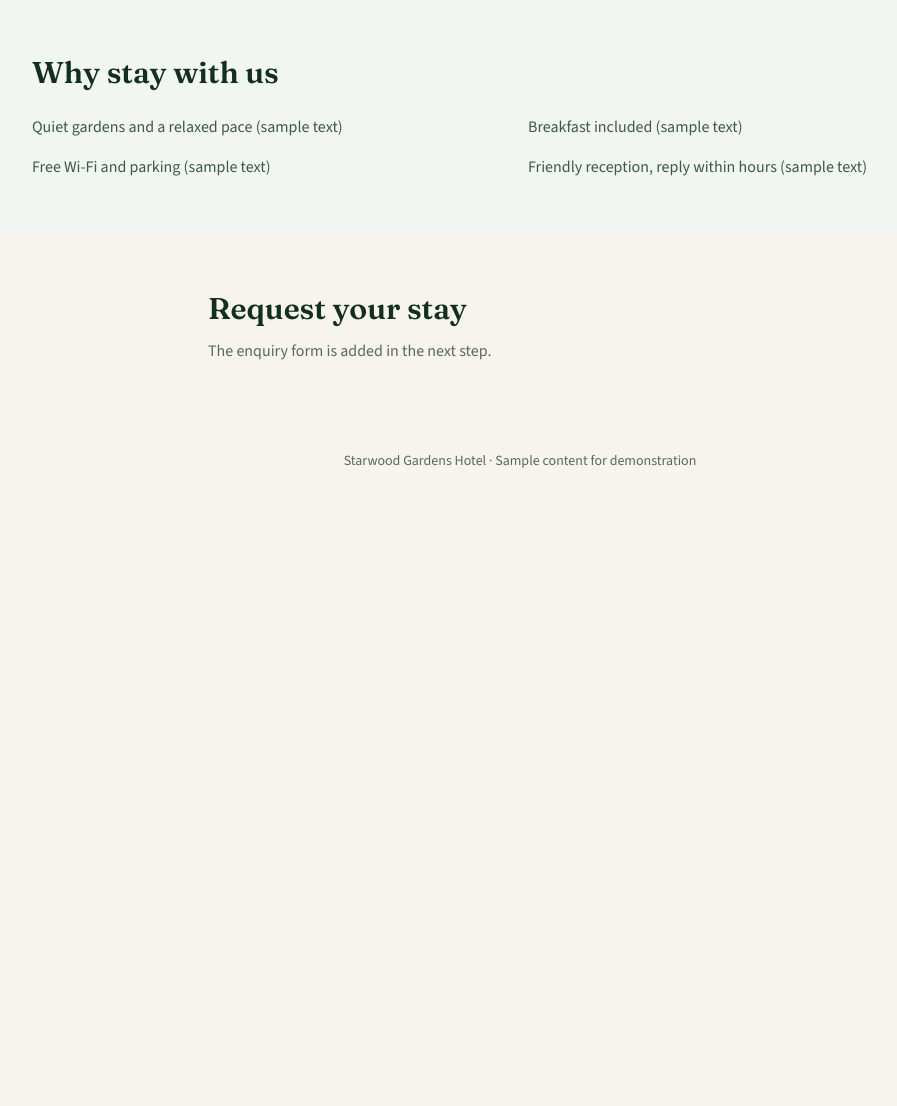
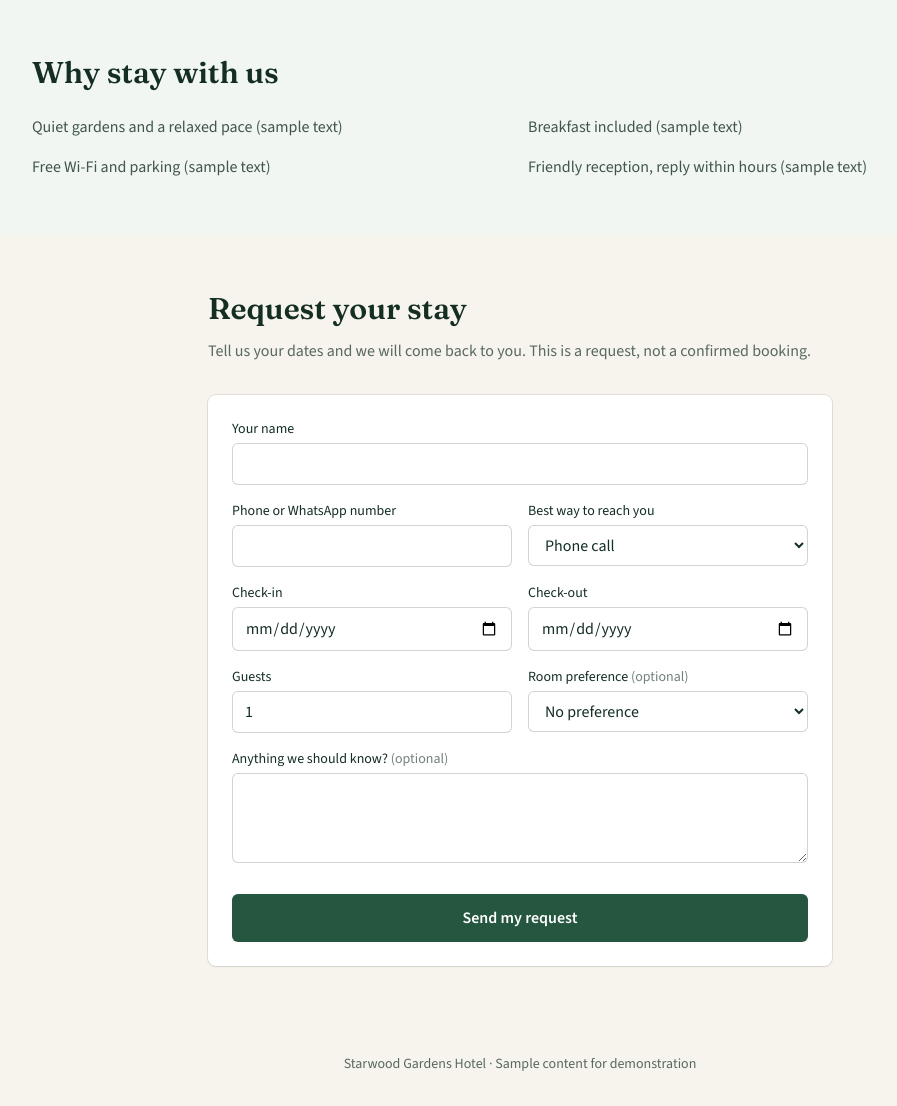
Before and after one commit to florante-cdo/smartstay, a Django app: page / in a window 1280 px wide. Shown: the part 725-1831 px from the top of the page, without its empty margins (120-1017 px from the left). Before the commit the page ends 1193 px from the top, so only its background shows below. Run offline with Django 5.2, Linux system fonts and the light colour scheme; data that the repository does not hold is empty; some libraries are stand-ins or nearby versions.

Commit message:
Add enquiry form with attribution, validation and rate limit

```diff
--- a/config/urls.py
+++ b/config/urls.py
@@ -3,12 +3,13 @@ from django.contrib.auth.views import LoginView, LogoutView
 from django.urls import path
 
 from core import staff_views
-from core.views import landing
+from core.views import enquiry_thanks, landing
 
 urlpatterns = [
     path("admin/", admin.site.urls),
     path("", landing, name="home"),
     path("promo/", landing, name="promo"),
+    path("thanks/", enquiry_thanks, name="enquiry_thanks"),
     path(
         "staff/login/",
         LoginView.as_view(template_name="staff/login.html", redirect_authenticated_user=True),
--- a/core/views.py
+++ b/core/views.py
@@ -1,12 +1,54 @@
-from django.shortcuts import render
+from django.conf import settings
+from django.core.cache import cache
+from django.shortcuts import redirect, render
+from django.views.decorators.cache import never_cache
 
 from campaigns.models import Campaign
+from enquiries.forms import EnquiryForm
+from enquiries.services import create_web_enquiry
 
 from .models import RoomType
 
+TRACKING_KEYS = ("utm_source", "utm_medium", "utm_campaign")
+RATE_WINDOW_SECONDS = 60 * 60
 
+
+def _rate_key(request):
+    return f"enquiry-rate:{request.META.get('REMOTE_ADDR', 'unknown')}"
+
+
+@never_cache
 def landing(request):
-    code = request.GET.get("utm_campaign", "")
+    code = request.GET.get("utm_campaign", "").strip().lower()
     campaign = Campaign.objects.filter(code=code, is_active=True).first() if code else None
+
+    if request.method == "POST":
+        form = EnquiryForm(request.POST)
+        if form.is_valid():
+            key = _rate_key(request)
+            limit = 50 if settings.DEMO_MODE else 5
+            sent = cache.get(key, 0)
+            if sent >= limit:
+                form.add_error(None, "Too many enquiries from this connection. Please try again later.")
+            else:
+                tracking = {
+                    k: form.cleaned_data.get(k) or request.GET.get(k, "")
+                    for k in TRACKING_KEYS
+                }
+                enquiry = create_web_enquiry(form, tracking, landing_page=request.path)
+                cache.set(key, sent + 1, RATE_WINDOW_SECONDS)
+                request.session["last_enquiry_reference"] = enquiry.reference
+                return redirect("enquiry_thanks")
+    else:
+        form = EnquiryForm()
+
     rooms = RoomType.objects.filter(is_active=True)
-    return render(request, "core/landing.html", {"campaign": campaign, "rooms": rooms})
+    return render(request, "core/landing.html", {"campaign": campaign, "rooms": rooms, "form": form})
+
+
+@never_cache
+def enquiry_thanks(request):
+    reference = request.session.get("last_enquiry_reference")
+    if not reference:
+        return redirect("home")
+    return render(request, "core/thanks.html", {"reference": reference})
--- /dev/null
+++ b/enquiries/forms.py
@@ -0,0 +1,86 @@
+import re
+
+from django import forms
+from django.utils import timezone
+
+from core.models import RoomType
+
+from .models import Enquiry
+
+INPUT_CLASS = (
+    "mt-1 w-full rounded-md border border-garden-900/20 bg-white px-3 py-2 "
+    "focus:border-garden-600 focus:outline-none focus:ring-2 focus:ring-garden-600/30"
+)
+
+
+class EnquiryForm(forms.ModelForm):
+    # Filled in by the browser from the campaign link. Never trusted for source or medium.
+    utm_source = forms.CharField(required=False, max_length=120, widget=forms.HiddenInput)
+    utm_medium = forms.CharField(required=False, max_length=120, widget=forms.HiddenInput)
+    utm_campaign = forms.CharField(required=False, max_length=120, widget=forms.HiddenInput)
+    # Spam trap: hidden from people, so only bots fill it in.
+    website = forms.CharField(
+        required=False,
+        widget=forms.TextInput(attrs={"tabindex": "-1", "autocomplete": "off"}),
+    )
+
+    class Meta:
+        model = Enquiry
+        fields = [
+            "guest_name",
+            "phone",
+            "preferred_contact",
+            "requested_check_in",
+            "requested_check_out",
+            "guest_count",
+            "room_type",
+            "message",
+        ]
+        labels = {
+            "guest_name": "Your name",
+            "phone": "Phone or WhatsApp number",
+            "preferred_contact": "Best way to reach you",
+            "requested_check_in": "Check-in",
+            "requested_check_out": "Check-out",
+            "guest_count": "Guests",
+            "room_type": "Room preference",
+            "message": "Anything we should know?",
+        }
+        widgets = {
+            "requested_check_in": forms.DateInput(attrs={"type": "date"}, format="%Y-%m-%d"),
+            "requested_check_out": forms.DateInput(attrs={"type": "date"}, format="%Y-%m-%d"),
+            "message": forms.Textarea(attrs={"rows": 3}),
+        }
+
+    def __init__(self, *args, **kwargs):
+        super().__init__(*args, **kwargs)
+        self.fields["room_type"].queryset = RoomType.objects.filter(is_active=True)
+        self.fields["room_type"].empty_label = "No preference"
+        self.fields["guest_count"].min_value = 1
+        for field in self.visible_fields():
+            field.field.widget.attrs["class"] = INPUT_CLASS
+
+    def clean_phone(self):
+        phone = self.cleaned_data["phone"].strip()
+        digits = re.sub(r"\D", "", phone)
+        if not re.fullmatch(r"\+?[0-9 ()-]+", phone) or not 9 <= len(digits) <= 15:
+            raise forms.ValidationError("Enter a valid phone number, for example 0712 345 678.")
+        return phone
+
+    def clean_website(self):
+        if self.cleaned_data.get("website"):
+            raise forms.ValidationError("Could not send this enquiry.")
+        return ""
+
+    def clean(self):
+        data = super().clean()
+        check_in = data.get("requested_check_in")
+        check_out = data.get("requested_check_out")
+        if check_in and check_in < timezone.localdate():
+            self.add_error("requested_check_in", "Check-in cannot be in the past.")
+        if check_in and check_out and check_out <= check_in:
+            self.add_error("requested_check_out", "Check-out must be after check-in.")
+        room, count = data.get("room_type"), data.get("guest_count")
+        if room and count and count > room.capacity:
+            self.add_error("guest_count", f"The {room.name} sleeps up to {room.capacity} guests.")
+        return data
--- /dev/null
+++ b/templates/core/_enquiry_form.html
@@ -0,0 +1,59 @@
+<section id="enquire" class="mx-auto max-w-2xl px-6 py-14">
+  <h2 class="font-display text-3xl font-semibold">Request your stay</h2>
+  <p class="mt-3 text-garden-900/70">Tell us your dates and we will come back to you. This is a request, not a confirmed booking.</p>
+
+  <form method="post" action="#enquire" class="mt-8 rounded-lg bg-white p-6 shadow-sm ring-1 ring-garden-900/10">
+    {% csrf_token %}
+    {% for hidden in form.hidden_fields %}{{ hidden }}{% endfor %}
+
+    {% if form.non_field_errors %}
+    <div class="mb-4 rounded-md bg-red-50 px-3 py-2 text-sm text-red-800">
+      {% for error in form.non_field_errors %}<p>{{ error }}</p>{% endfor %}
+    </div>
+    {% endif %}
+
+    <div class="grid gap-4 sm:grid-cols-2">
+      {% for field in form.visible_fields %}
+        {% if field.name == "website" %}
+        <div class="hidden" aria-hidden="true">{{ field.label_tag }} {{ field }}</div>
+        {% else %}
+        <div class="{% if field.name == 'guest_name' or field.name == 'message' %}sm:col-span-2{% endif %}">
+          <label for="{{ field.id_for_label }}" class="block text-sm font-medium">
+            {{ field.label }}{% if not field.field.required %} <span class="font-normal text-garden-900/60">(optional)</span>{% endif %}
+          </label>
+          {{ field }}
+          {% for error in field.errors %}<p class="mt-1 text-sm text-red-700">{{ error }}</p>{% endfor %}
+        </div>
+        {% endif %}
+      {% endfor %}
+    </div>
+
+    <button type="submit" class="mt-6 w-full rounded-md bg-garden-700 py-3 font-semibold text-white hover:bg-garden-900">
+      Send my request
+    </button>
+  </form>
+</section>
+
+<script>
+(function () {
+  var keys = ["utm_source", "utm_medium", "utm_campaign"];
+  var store = null;
+  try { store = window.sessionStorage; } catch (e) {}
+  var params = new URLSearchParams(window.location.search);
+  var tagged = {};
+  keys.forEach(function (k) {
+    if (params.get(k)) { tagged[k] = params.get(k).slice(0, 120); }
+  });
+  if (store && Object.keys(tagged).length) {
+    try { store.setItem("smartstay_utm", JSON.stringify(tagged)); } catch (e) {}
+  }
+  var saved = tagged;
+  if (!Object.keys(saved).length && store) {
+    try { saved = JSON.parse(store.getItem("smartstay_utm") || "{}"); } catch (e) { saved = {}; }
+  }
+  keys.forEach(function (k) {
+    var input = document.querySelector('input[name="' + k + '"]');
+    if (input && !input.value && saved[k]) { input.value = saved[k]; }
+  });
+})();
+</script>
--- a/templates/core/landing.html
+++ b/templates/core/landing.html
@@ -47,10 +47,7 @@
   </div>
 </section>
 
-<section id="enquire" class="mx-auto max-w-2xl px-6 py-14">
-  <h2 class="font-display text-3xl font-semibold">Request your stay</h2>
-  <p class="mt-3 text-garden-900/70">The enquiry form is added in the next step.</p>
-</section>
+{% include "core/_enquiry_form.html" %}
 
 <a href="#enquire" class="fixed inset-x-0 bottom-0 bg-garden-700 py-4 text-center font-semibold text-white md:hidden">
   Request your stay
```
Also changed, not shown: enquiries/services.py (added, +39 -0 lines), templates/core/thanks.html (added, +19 -0 lines).
